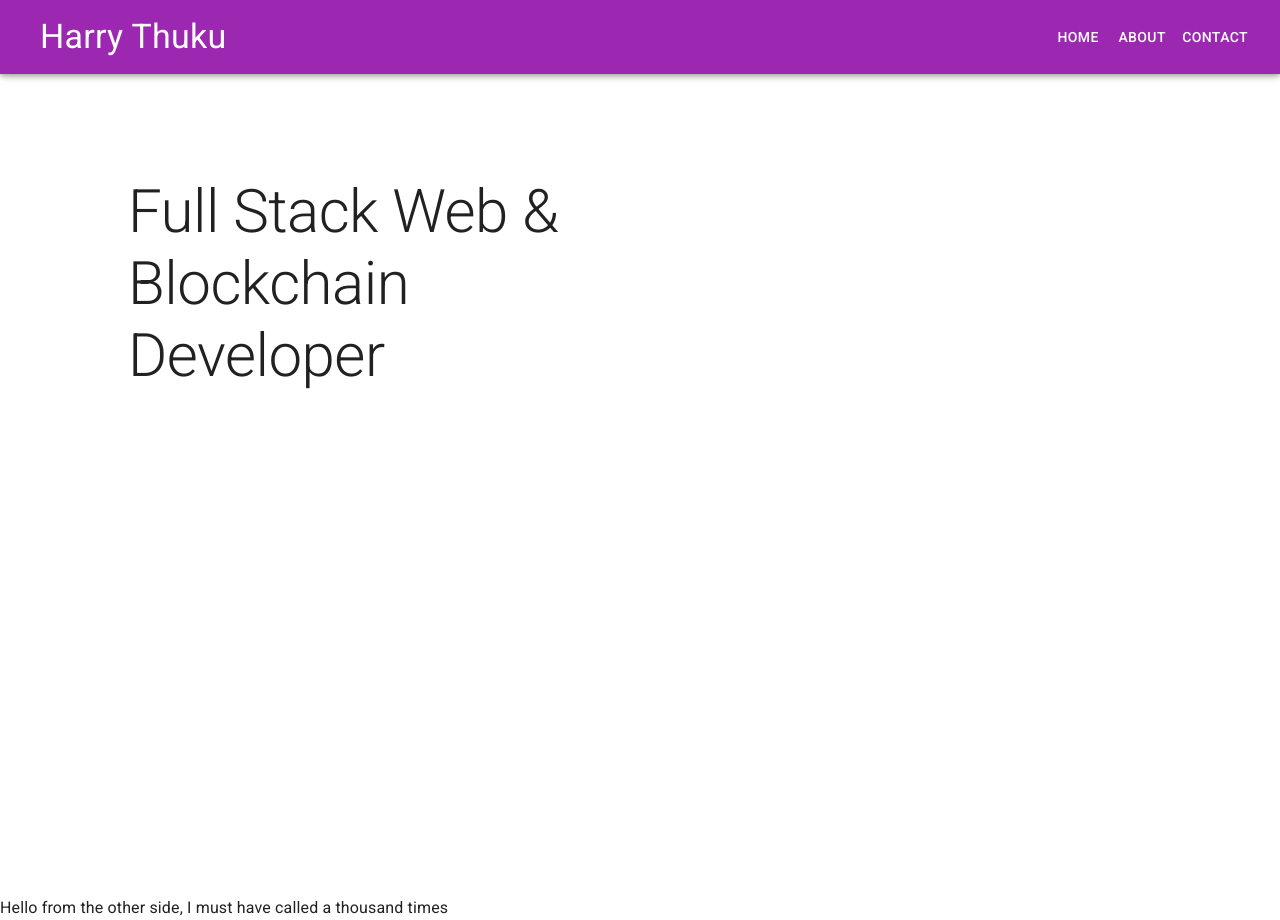
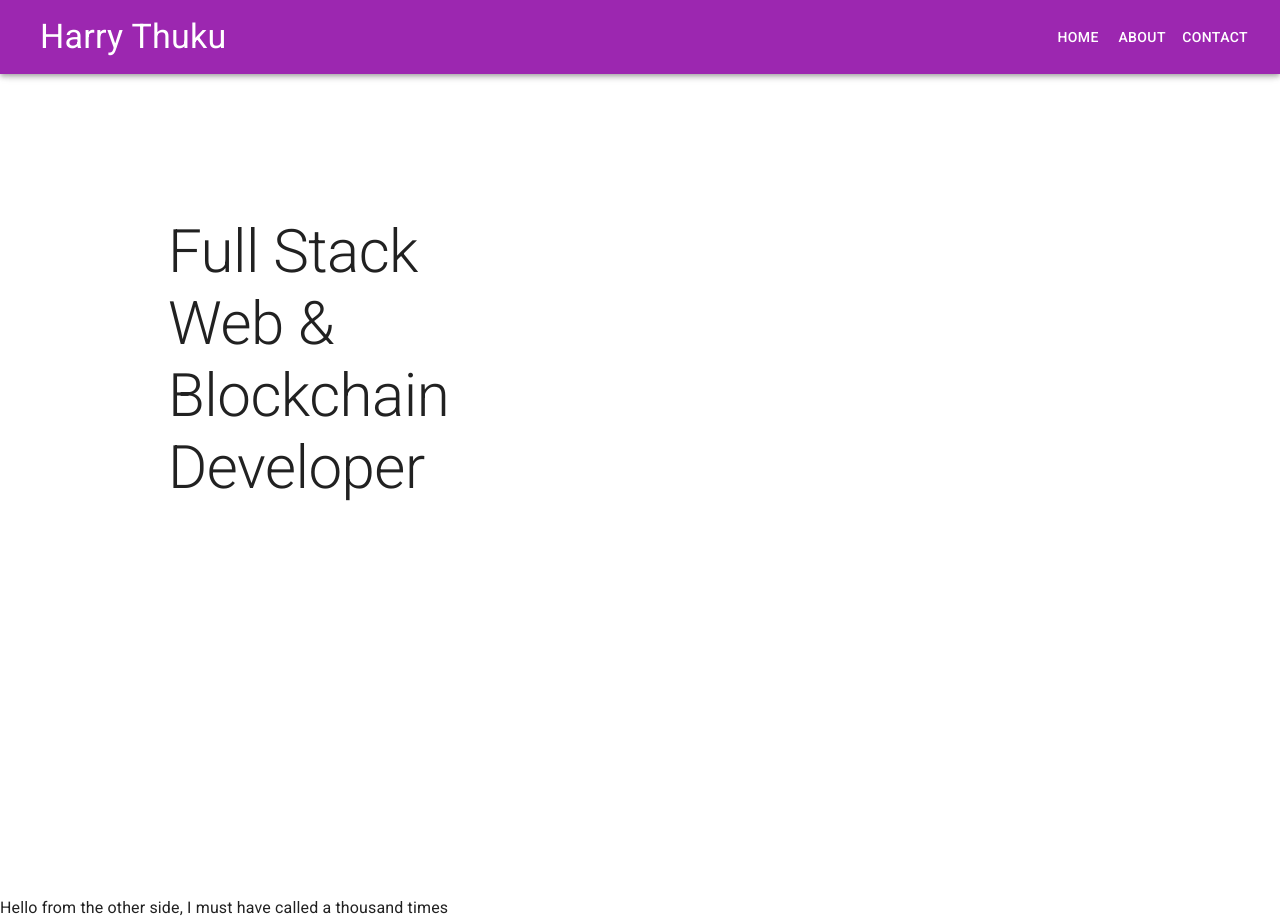
Before and after one commit to hthuku95/portfolio_two, a React (Create React App) app: page / in a window 1280 px wide. Built offline with nearby package versions, Linux system fonts and the light colour scheme.

Commit message:
Updated Header Padding

```diff
--- a/src/components/Header.js
+++ b/src/components/Header.js
@@ -5,7 +5,7 @@ const Header = () => {
         <Container>
             <Grid container spacing={2} columns={16}>
                 <Grid item xs={16} sm={16} md={8} lg={8} xl={8} height="100vh">
-                    <Typography variant="h2" sx={{ p: 8 }}>
+                    <Typography variant="h2" sx={{ p: 13 }}>
                         Full Stack Web & Blockchain Developer
                     </Typography>
                 </Grid>
```
